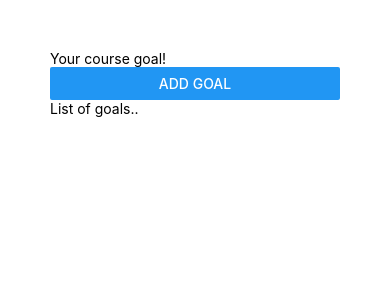
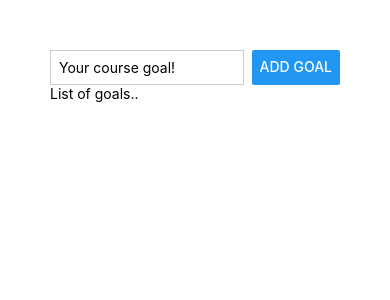
Before and after one commit to zamanmohamed/React-Native---ToDo-app-, a React Native app: screen / in a window 390 px wide. Shown: the top 300 px of the page. Built offline with nearby package versions, Linux system fonts and the light colour scheme.

Commit message:
02 - 008 Using Flexbox To Create Layouts

```diff
--- a/App.js
+++ b/App.js
@@ -4,8 +4,8 @@
 export default function App() {
   return (
     <View style={styles.appContainer}>
-      <View>
-        <TextInput placeholder="Your course goal!" />
+      <View style={styles.inputContainer}>
+        <TextInput style={styles.textInput} placeholder="Your course goal!" />
         <Button title="Add Goal" />
       </View>
 
@@ -20,4 +20,16 @@
   appContainer: {
     padding: 50,
   },
+  inputContainer: {
+    flexDirection: "row",
+    justifyContent: "space-between",
+  },
+  textInput: {
+    borderWidth: 1,
+    borderColor: "#cccccc",
+    //get 80% width of the parent element
+    width: "70%",
+    marginRight: 8,
+    padding: 8,
+  },
 });
```
